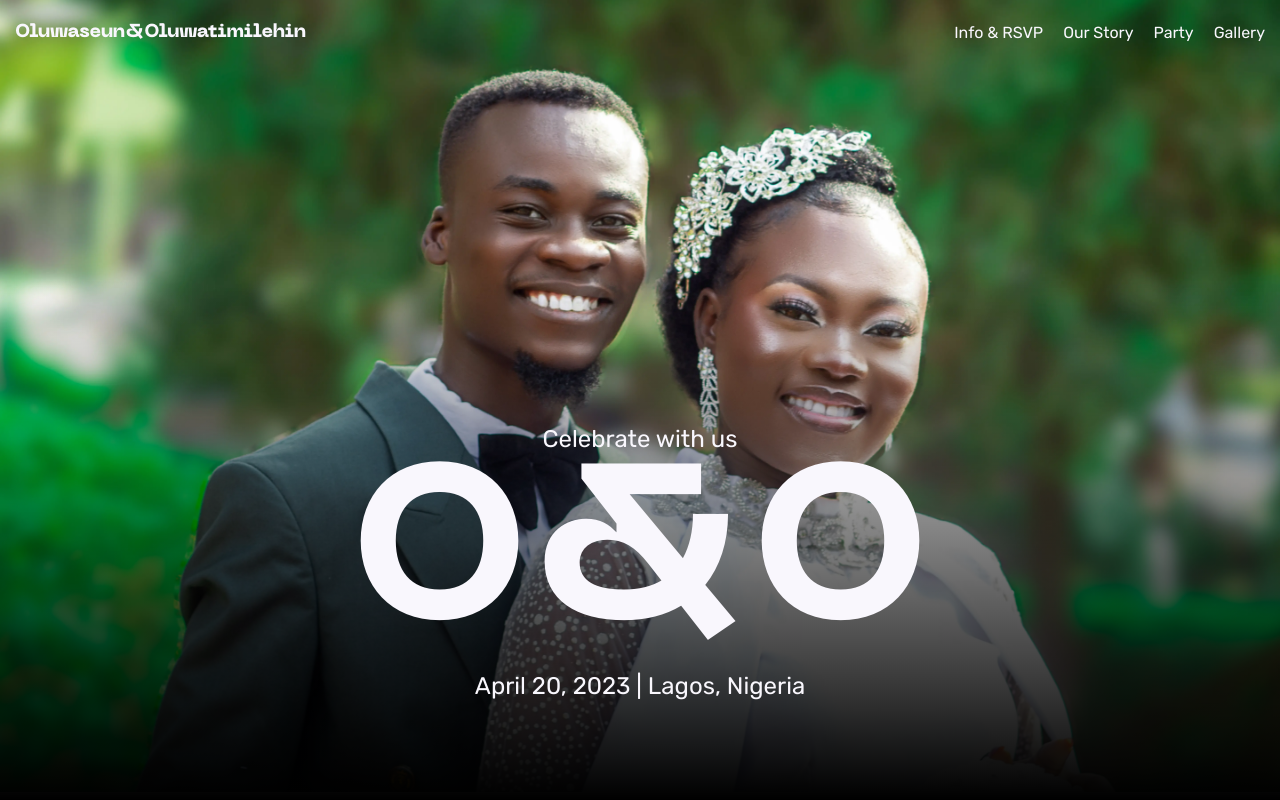
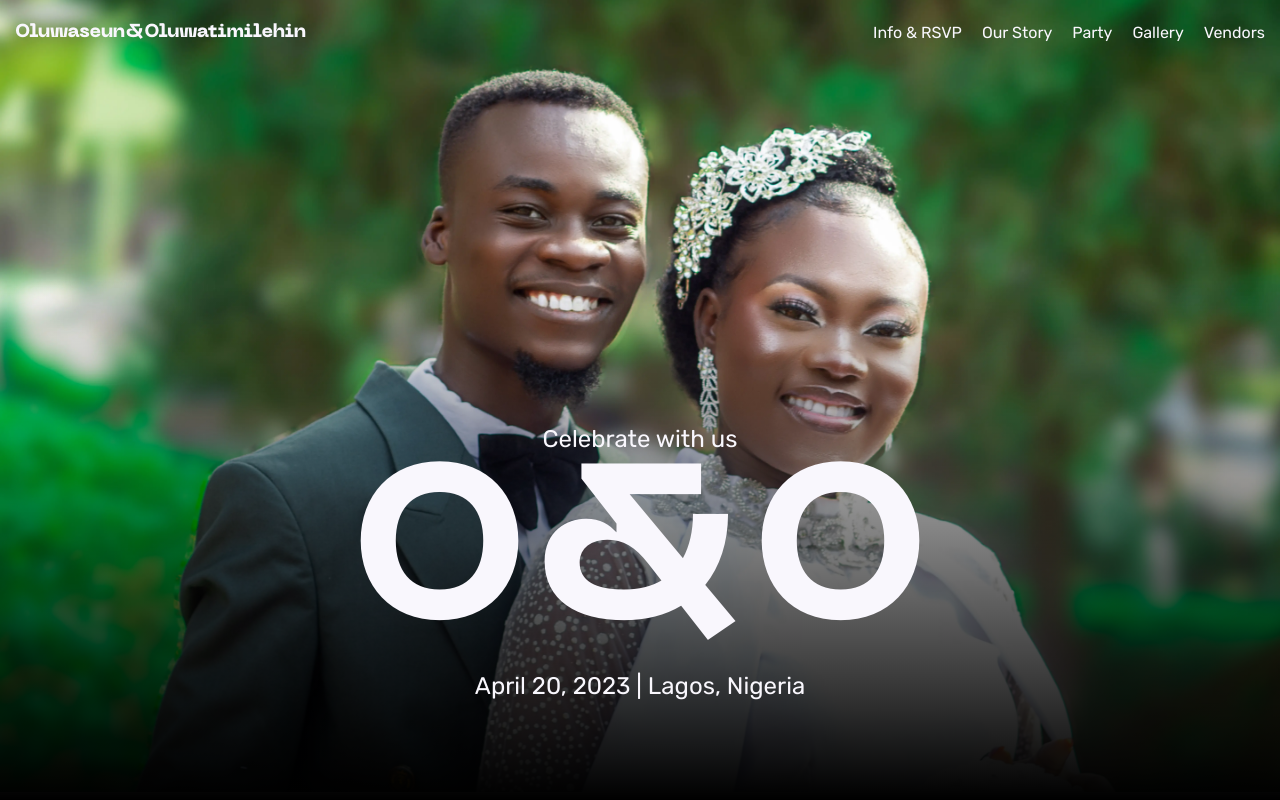
Before and after one commit to samzyconcepts/dudman-wedding, a React (Create React App) app: page / in a window 1280 px wide. Shown: the top 800 px of the page. Built offline with nearby package versions, Linux system fonts and the light colour scheme.

Commit message:
Update vendor on the nav and app file

```diff
--- a/src/App.js
+++ b/src/App.js
@@ -5,7 +5,8 @@ import { BrowserRouter as Router, Routes, Route } from 'react-router-dom';
 // Component
 import Navbar from './component/Navbar';
 import Home from './Pages/Home';
-import Location from './Pages/Location'
+import Location from './Pages/Location';
+import Vendors from './Pages/Vendors'
 
 function App() {
   const info = useRef(null);
@@ -45,7 +46,8 @@ function App() {
               />
             }
           />
-          <Route path='/location' element=<Location />/>
+          <Route path='/location' element=<Location /> />
+          <Route path='/vendors' element=<Vendors /> />
         </Routes>
       </Router>
     </div>
--- a/src/component/Navbar.js
+++ b/src/component/Navbar.js
@@ -75,6 +75,9 @@ function Navbar({ func, info, story, gallery, party, home }) {
           >
             Gallery
           </Link>
+          <Link to='/vendors' className='link' onClick={handleClick}>
+            Vendors
+          </Link>
           <i className='bx bx-x' onClick={handleClick}></i>
         </div>
       </div>
```
